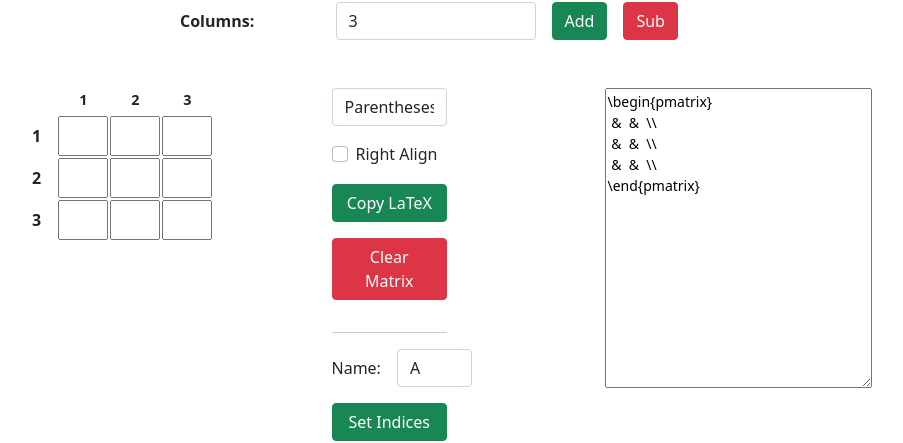
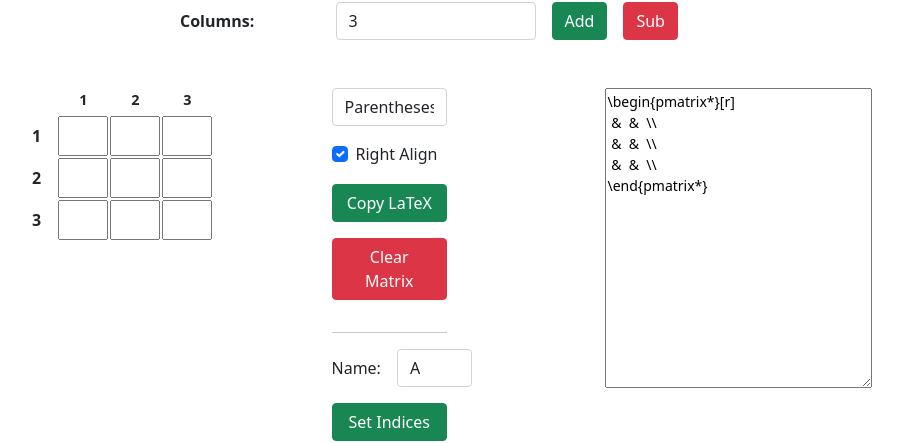
Before and after one commit to rcya1/latex-matrix-generator, a React (Create React App) app: page / in a window 1280 px wide. Shown: the part 164-607 px from the top of the page, without its empty margins (181-1084 px from the left). Built offline with nearby package versions, Linux system fonts and the light colour scheme.

Commit message:
Fix Bugs with Right Align

```diff
--- a/src/App.js
+++ b/src/App.js
@@ -38,7 +38,7 @@ function getFix(matrixType, isBeginning) {
 function convertToLatex(data, numRows, numCols, matrixType) {
     let code = "";
 
-    if(matrixType != "none") code += getFix(matrixType, true);
+    if(matrixType.substring(4) != "none") code += getFix(matrixType, true);
     for(let r = 0; r < numRows; r++) {
         for(let c = 0; c < numCols; c++) {
             code += data[r][c];
@@ -48,7 +48,7 @@ function convertToLatex(data, numRows, numCols, matrixType) {
         }
         code += " \\\\ \n";
     }
-    if(matrixType != "none") code += getFix(matrixType, false);
+    if(matrixType.substring(4) != "none") code += getFix(matrixType, false);
 
     return code;
 }
@@ -68,7 +68,7 @@ function App() {
     const [numCols, setNumCols] = useState(3);
     const [matrixData, setMatrixData] = useState([['', '', ''], ['', '', ''], ['', '', '']]);
     const [matrixType, setMatrixType] = useState("parentheses");
-    const [rightAlign, setRightAlign] = useState(false);
+    const [rightAlign, setRightAlign] = useState(true);
     const [matrixName, setMatrixName] = useState("A");
 
     let tableData = [];
```
Also changed, not shown: 1 other file (tests, documents, lock files or other folders).
